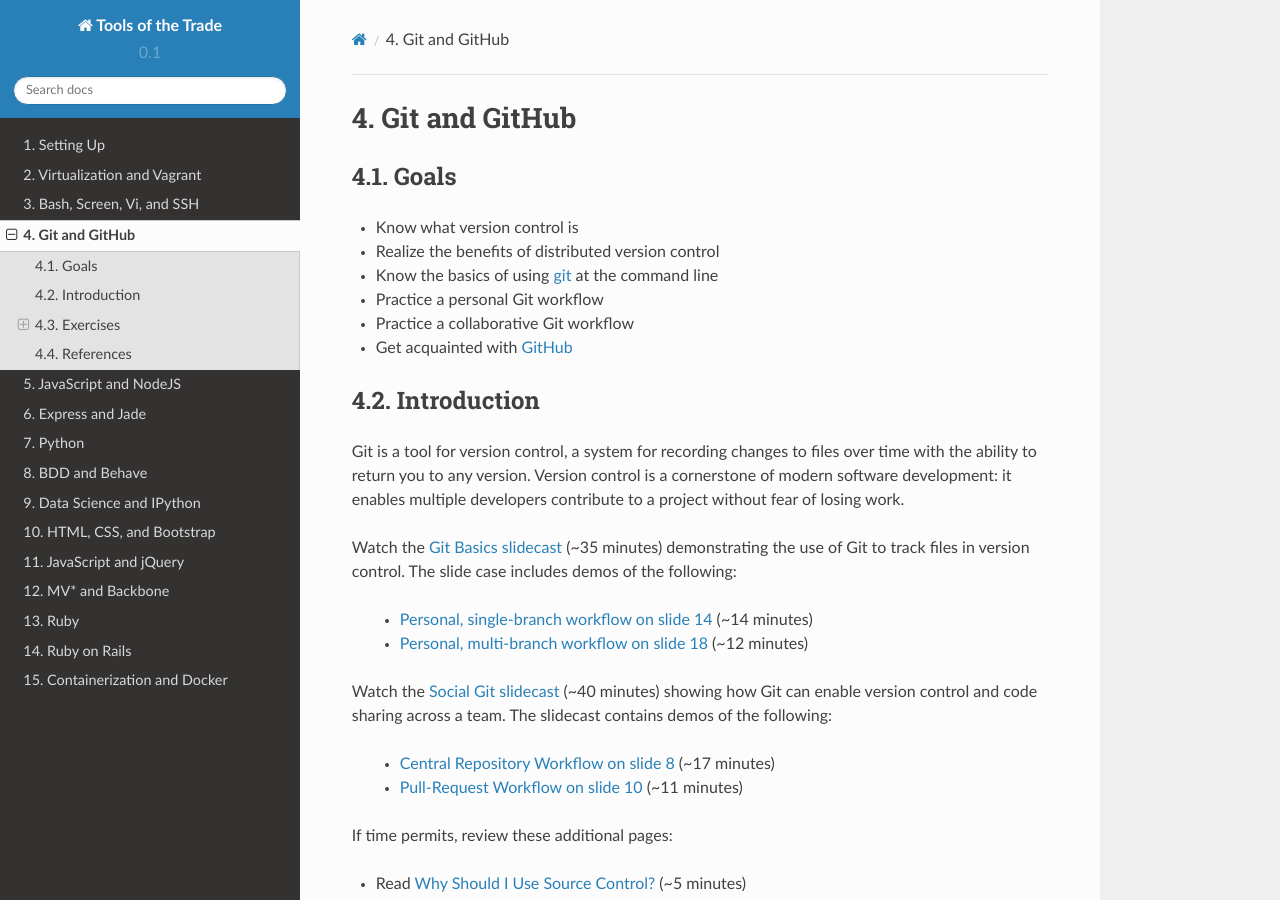
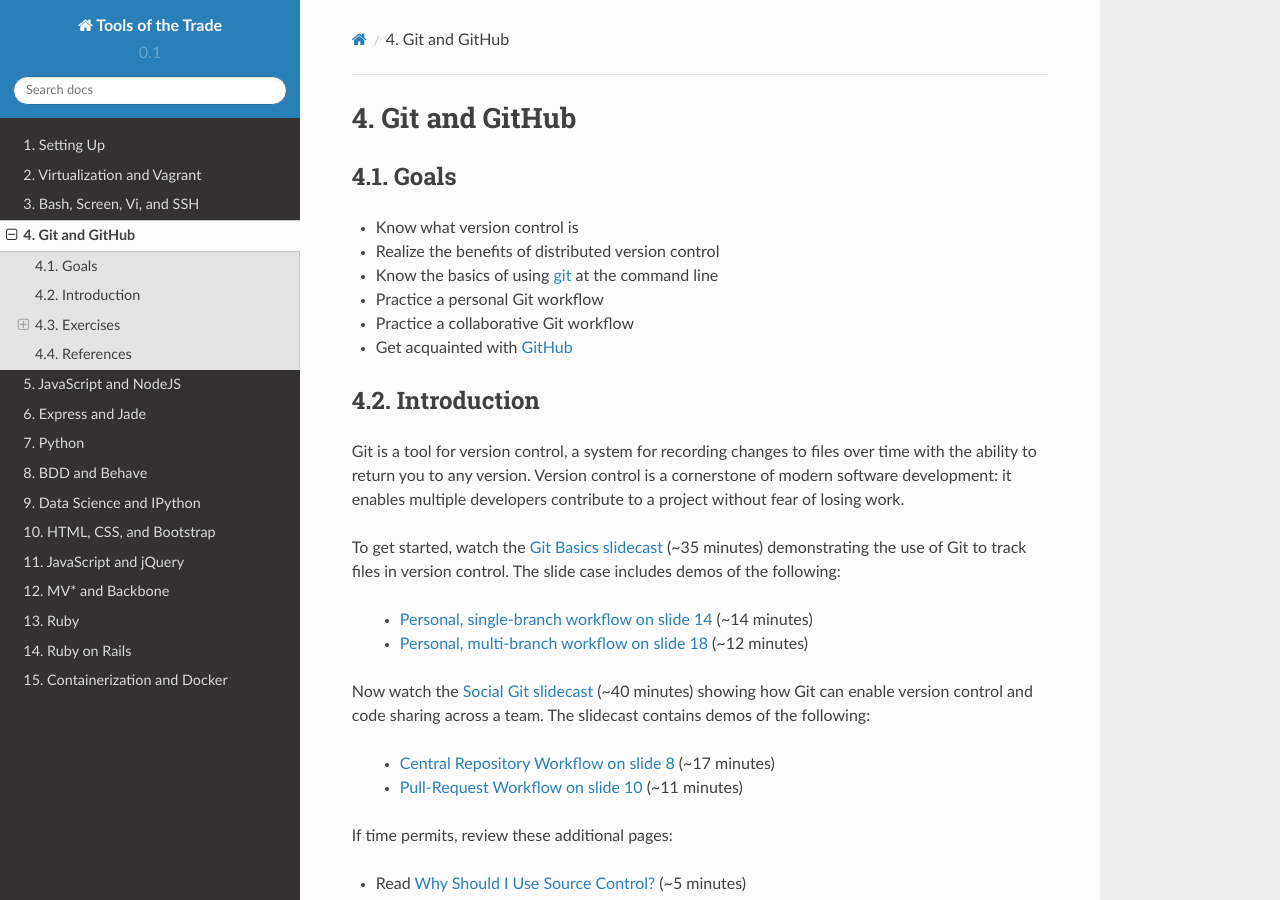
Before and after one commit to parente/tott, a Sphinx documentation site: the page built from doc/sessions/git.rst, in a window 1280 px wide and 900 px high. Built offline with Sphinx 7.4.7 and the Read the Docs theme 2.0.0, drawn with Linux system fonts in a browser that asks for light colours.

Commit message:
Wording fixes

```diff
--- a/doc/sessions/git.rst
+++ b/doc/sessions/git.rst
@@ -16,12 +16,12 @@
 
 Git is a tool for version control, a system for recording changes to files over time with the ability to return you to any version. Version control is a cornerstone of modern software development: it enables multiple developers contribute to a project without fear of losing work.
 
-Watch the `Git Basics slidecast <../_static/casts/git.html>`_ (~35 minutes) demonstrating the use of Git to track files in version control. The slide case includes demos of the following:
+To get started, watch the `Git Basics slidecast <../_static/casts/git.html>`_ (~35 minutes) demonstrating the use of Git to track files in version control. The slide case includes demos of the following:
 
   * `Personal, single-branch workflow on slide 14 <../_static/casts/git.html#/16>`_ (~14 minutes)
   * `Personal, multi-branch workflow on slide 18 <../_static/casts/git.html#/18>`_ (~12 minutes)
 
-Watch the `Social Git slidecast <../_static/casts/git_collab.html>`_ (~40 minutes) showing how Git can enable version control and code sharing across a team. The slidecast contains demos of the following:
+Now watch the `Social Git slidecast <../_static/casts/git_collab.html>`_ (~40 minutes) showing how Git can enable version control and code sharing across a team. The slidecast contains demos of the following:
 
   * `Central Repository Workflow on slide 8 <../_static/casts/git_collab.html#/8>`_ (~17 minutes)
   * `Pull-Request Workflow on slide 10 <../_static/casts/git_collab.html#/10>`_ (~11 minutes)
```
